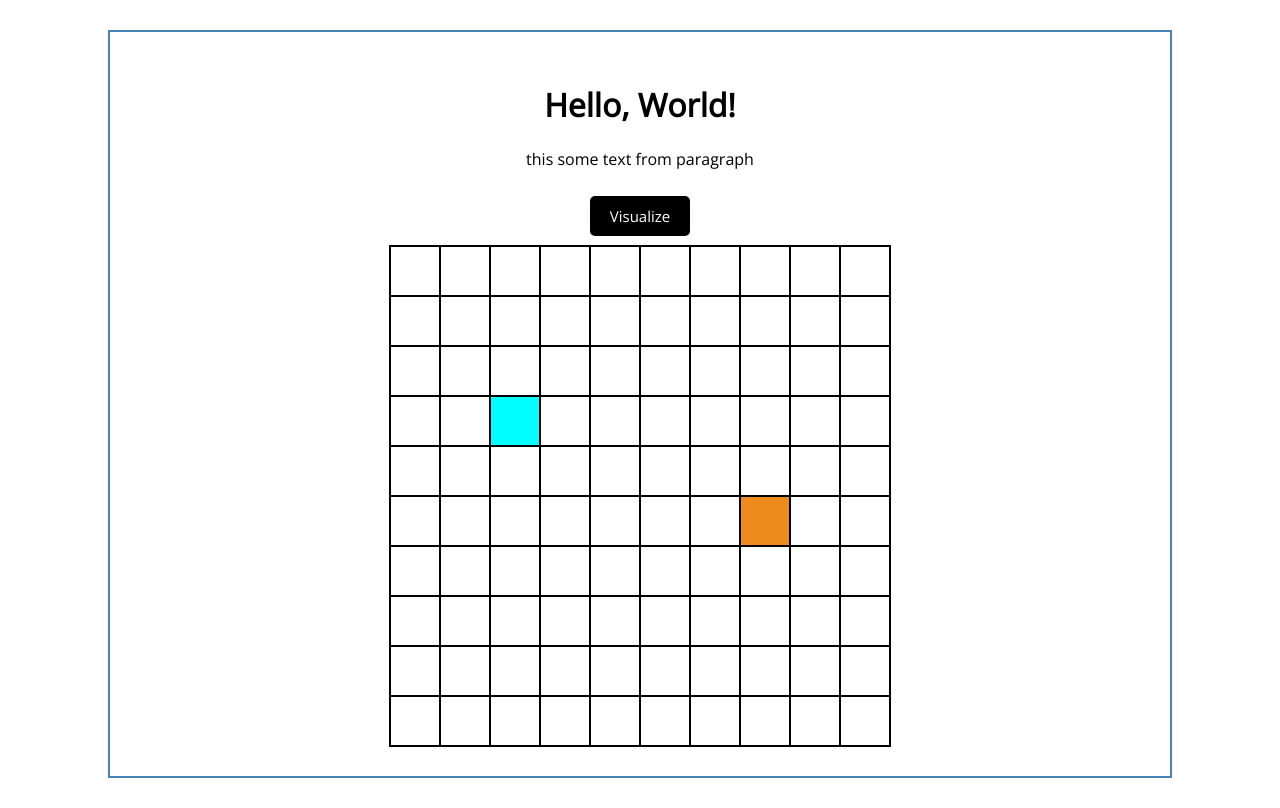
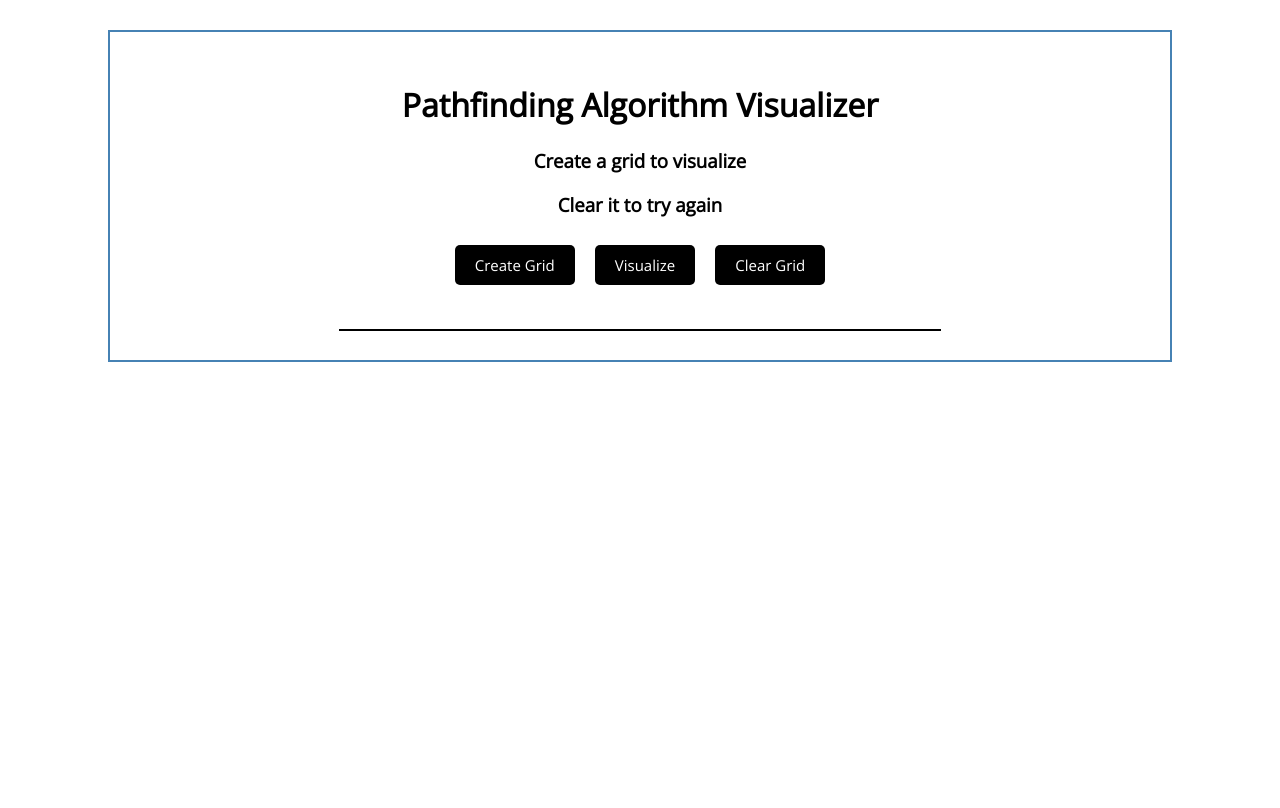
Before and after one commit to KentV12/algorithm_visualizer_react, a React (Create React App) app: page / in a window 1280 px wide. Built offline with nearby package versions, Linux system fonts and the light colour scheme.

Commit message:
added states to grid

```diff
--- a/src/App.js
+++ b/src/App.js
@@ -1,29 +1,24 @@
 // import Grid from "./components/Grid";
+import { useState } from "react";
 import Cell from "./components/Cell";
 import { BFS } from "./algorithms/BFS";
 
 function App() {
-  // button to visualize depending on selected algorithm?
-  // create a grid
-  // should have functions here?
+  const [grid, setGrid] = useState([]);
 
-  let grid = [];
-  const start = [3, 2];
-  const end = [5, 7];
+  const rows = 12;
+  const cols = 12;
+  let start = [5, 0];
+  let end = [7, 8];
 
-  // animate function - go through shortest path and change grid accordingly
-  // const BFS = () => {
-  //   // need shortest path and visited nodes taken
-  //   console.log("bfs");
-  //   alert("bfs");
-  // };
-
-  for (let row = 0; row < 10; row++) {
-    for (let col = 0; col < 10; col++) {
+  const createGrid = () => {
+    let placeholderGrid = [];
+    for (let row = 0; row < rows; row++) {
+      for (let col = 0; col < cols; col++) {
         const isStart = row === start[0] && col === start[1];
         const isEnd = row === end[0] && col === end[1];
-
-      grid.push(
+        // need a placeholder or else every time we use setGrid to push to the original grid; the component will re-render
+        placeholderGrid.push(
           <Cell
             id={`${row}-${col}`}
             key={[row, col]}
@@ -34,18 +29,34 @@ function App() {
       }
     }
 
-  // function to send to change into wall via documentGetId?
+    setGrid(placeholderGrid);
+  };
 
   return (
     <div className="container">
-      <h1>Hello, World!</h1>
-      <p>this some text from paragraph</p>
-      <button onClick={() => BFS(grid, start, end)} className="btn">
+      <h1>Pathfinding Algorithm Visualizer</h1>
+      <h3>Create a grid to visualize</h3>
+      <h3>Clear it to try again</h3>
+      <button className="btn" onClick={() => createGrid()}>
+        Create Grid
+      </button>
+      <button onClick={() => BFS(grid, start, end, rows, cols)} className="btn">
         Visualize
       </button>
-      {/* <Grid rows={10} columns={10} start={[3, 2]} end={[5, 7]} /> */}
+      <button className="btn" onClick={() => setGrid([])}>
+        Clear Grid
+      </button>
 
-      <div className="gridContainer">{grid}</div>
+      <div
+        className="gridContainer"
+        style={{
+          maxWidth: `${50 * cols}px`, // template literal
+          maxHeight: `${50 * rows}px`,
+          outline: "1px solid black",
+        }}
+      >
+        {grid}
+      </div>
     </div>
   );
 }
--- a/src/algorithms/BFS.js
+++ b/src/algorithms/BFS.js
@@ -1,10 +1,11 @@
+// remember: these values will persist through application
 let visitedOrder = [];
 let shortestPath = [];
 let found = false;
 
 let endCell = null;
 
-export function BFS(grid, start, end) {
+export function BFS(grid, start, end, rows, cols) {
   endCell = end;
 
   console.log(
@@ -18,9 +19,10 @@ export function BFS(grid, start, end) {
       end[1]
   );
 
-  // implement algorithm and get visited order
-  // we know grid size, where to start and end
-  // keep track of visited order and parents of the current node
+  // reset all values
+  visitedOrder = [];
+  shortestPath = [];
+  found = false;
 
   let queue = [];
   let neighbors = [];
@@ -33,7 +35,7 @@ export function BFS(grid, start, end) {
 
   do {
     cur = queue.shift();
-    neighbors = getNeighbors(cur);
+    neighbors = getNeighbors(cur, rows, cols);
     console.log("neighbors: " + neighbors);
 
     shortestPath[[start[0], start[1]]] = "start";
@@ -58,11 +60,10 @@ export function BFS(grid, start, end) {
     }
   } while (queue.length > 0 && found === false);
 
-  animateVisitedOrder();
-  if (found) animateShortestPath();
+  animateBothPath();
 }
 
-function getNeighbors(cell) {
+function getNeighbors(cell, rows, cols) {
   // cell contains row, col at index 0, 1 respectively
   let neighbors = [];
   console.log("getting neighbors of " + cell[0] + "-" + cell[1]);
@@ -73,7 +74,7 @@ function getNeighbors(cell) {
   const bottom = cell[0] + 1;
 
   // check right
-  if (right <= 9) {
+  if (right < cols) {
     if (
       document.getElementById(cell[0] + "-" + right).className === "cell" ||
       document.getElementById(cell[0] + "-" + right).className === "cell end"
@@ -97,7 +98,7 @@ function getNeighbors(cell) {
       neighbors.push([cell[0], left]);
   }
   // check bottom
-  if (bottom <= 9) {
+  if (bottom < rows) {
     if (
       document.getElementById(bottom + "-" + cell[1]).className === "cell" ||
       document.getElementById(bottom + "-" + cell[1]).className === "cell end"
@@ -108,27 +109,26 @@ function getNeighbors(cell) {
   return neighbors;
 }
 
-function animateVisitedOrder() {
+// setTimeout does not pause the application. It will run through the code as normal but those with setTimeout will execute after specified time.
+// easier to animate both path due to how setTimeout works. We can keep track of when to start via count
+function animateBothPath() {
+  const timePerGrid = 25;
   let count = 0;
 
   while (visitedOrder.length > 0) {
     let cell = visitedOrder.shift();
 
     if (!isEnd(cell)) {
+      // if not the last cell
       setTimeout(() => {
         document.getElementById(cell[0] + "-" + cell[1]).className =
-          "cell visitedColor";
-      }, 20 * count); // setTimeout does not pause the application.
-      // It will run through the code as normal but those with setTimeout will stay. Multiplied by count means every 10ms this will be called
+          "cell visitedColor"; // change to visited
+      }, timePerGrid * count); // Multiplied by count means every 10ms this will be called
       count++;
     }
   }
-}
 
-// return shortest path by tracing from last cell
-function animateShortestPath() {
   let cur = shortestPath[[endCell[0], endCell[1]]];
-
   let pathArray = [];
 
   // while the parent cell of current cell is not the start
@@ -137,16 +137,63 @@ function animateShortestPath() {
     cur = shortestPath[[cur[0], cur[1]]];
   }
 
-  let count = 0;
-  while (pathArray.length > 0) {
-    let cur = pathArray.shift();
+  // if end cell is found
+  if (found) {
     setTimeout(() => {
-      document.getElementById(cur[0] + "-" + cur[1]).className = "cell path";
-    }, 4000 + 50 * count);
-    count++;
+      // wait 1s
+      let count = 0;
+      while (pathArray.length > 0) {
+        let cur = pathArray.shift();
+        setTimeout(() => {
+          document.getElementById(cur[0] + "-" + cur[1]).className =
+            "cell path";
+        }, timePerGrid * 2 * count); // display shortest path in half the time of visiting cells
+        count++;
+      }
+    }, timePerGrid * count + 1000);
   }
 }
 
+// function animateVisitedOrder() {
+//   let count = 0;
+
+//   while (visitedOrder.length > 0) {
+//     let cell = visitedOrder.shift();
+
+//     if (!isEnd(cell)) {
+//       setTimeout(() => {
+//         document.getElementById(cell[0] + "-" + cell[1]).className =
+//           "cell visitedColor";
+//       }, 20 * count); // setTimeout does not pause the application.
+//       // It will run through the code as normal but those with setTimeout will stay. Multiplied by count means every 10ms this will be called
+//       count++;
+//     }
+//   }
+// }
+
+// return shortest path by tracing from last cell
+// function animateShortestPath() {
+//   let cur = shortestPath[[endCell[0], endCell[1]]];
+
+//   let pathArray = [];
+
+//   // while the parent cell of current cell is not the start
+//   while (shortestPath[[cur[0], cur[1]]] !== "start") {
+//     pathArray.push([cur[0], cur[1]]);
+//     cur = shortestPath[[cur[0], cur[1]]];
+//   }
+
+//   let count = 0;
+//   while (pathArray.length > 0) {
+//     let cur = pathArray.shift();
+//     setTimeout(() => {
+//       document.getElementById(cur[0] + "-" + cur[1]).className = "cell path";
+//     }, 4000 + 50 * count);
+//     count++;
+//   }
+// }
+
+// return if cell is the end cell
 function isEnd(cell) {
   let isEnd = false;
 
--- a/src/index.css
+++ b/src/index.css
@@ -16,10 +16,8 @@ body {
   /* font-size 0 or there will be space between rows */
   /* outline should be 2px to match because grid 1px will match with the next grid 1px */
   /* outline is now 1px because of border */
-  max-width: 500px;
-  height: 500px;
-  outline: 1px solid black;
-  margin: auto;
+  /* outline: 1px solid black; */
+  margin: 35px auto;
   font-size: 0;
 }
 
```
Lines whose indentation alone changed are shown as unchanged.
